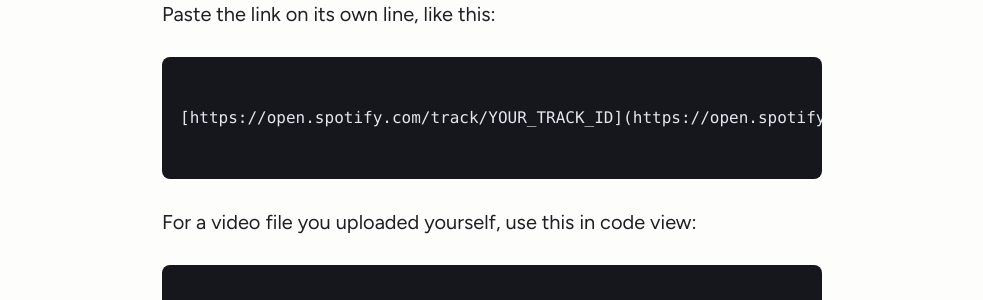
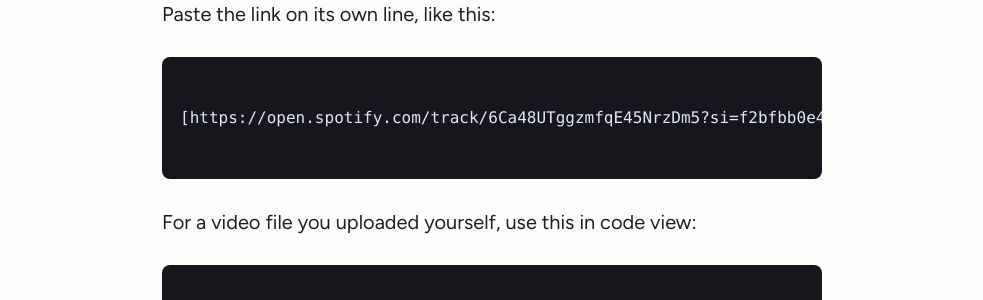
Before and after one commit to cloudskim/cloudskim.github.io, a Jekyll site: the page built from _posts/2026-10-14-template-every-feature-in-one-writeup.md, in a window 1280 px wide and 900 px high, scrolled down 3086 px. Shown: the part 152-452 px from the top of the window, without its empty margins (148-1131 px from the left). Built offline with Jekyll 4.4.1, drawn with Linux system fonts in a browser that asks for light colours; some of the changed lines change nothing that is shown.

Commit message:
Update _posts/2026-10-14-template-every-feature-in-one-writeup.md (via Pages CMS)

````diff
--- a/_posts/2026-10-14-template-every-feature-in-one-writeup.md
+++ b/_posts/2026-10-14-template-every-feature-in-one-writeup.md
@@ -50,7 +50,7 @@
 
 ```text
 
-[https://open.spotify.com/track/YOUR_TRACK_ID](https://open.spotify.com/track/YOUR_TRACK_ID)
+[https://open.spotify.com/track/6Ca48UTggzmfqE45NrzDm5?si=f2bfbb0e40bf4c89](https://open.spotify.com/track/6Ca48UTggzmfqE45NrzDm5?si=f2bfbb0e40bf4c89)
 
 ```
 
````
